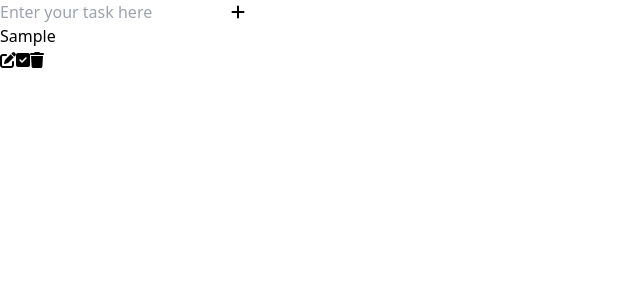
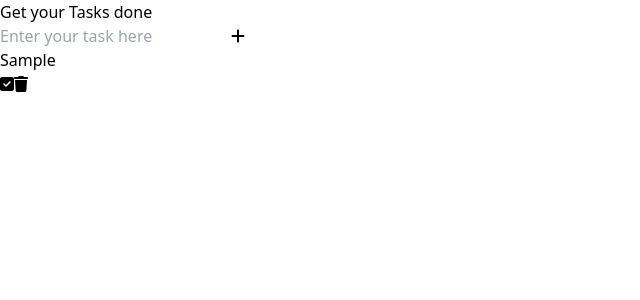
Before and after one commit to iomid23/ToDo-React, a React (Vite) app: page / in a window 1280 px wide. Both pictures are taken after typing "Sample" into the empty fields and a click on the button 238 px from the left and 12 px from the top of the page. Shown: the top 300 px of the page, without its empty margins (0-640 px from the left). Built offline with nearby package versions, Linux system fonts and the light colour scheme.

Commit message:
add final style

```diff
--- a/src/App.jsx
+++ b/src/App.jsx
@@ -3,7 +3,7 @@ import ToDoForm from "./components/ToDoForm";
 function App() {
   return (
     <>
-      <div className="bg-purple-100">
+      <div>
         <ToDoForm />
       </div>
     </>
--- a/src/components/ToDoForm.jsx
+++ b/src/components/ToDoForm.jsx
@@ -42,6 +42,9 @@ const ToDoForm = () => {
   return (
     <>
       <div className="p-4">
+        <h1 className="mt-4 flex justify-center pt-4 text-white text-2xl font-mono">
+          Get your Tasks done
+        </h1>
         <form className="mt-4 flex justify-center pt-4" onSubmit={addToDo}>
           <input
             type="text"
@@ -52,7 +55,7 @@ const ToDoForm = () => {
           />
           <button
             type="submit"
-            className="flex-no-shrink text-teal border-teal rounded border-2 bg-gray-500 p-2 hover:bg-purple-500 hover:text-white"
+            className="flex-no-shrink text-teal border-teal rounded border-2 bg-gray-100 p-2 hover:bg-purple-500 hover:text-white"
           >
             <i className="fa-solid fa-plus p-2"></i>
           </button>
@@ -61,7 +64,12 @@ const ToDoForm = () => {
           {toDos.map((toDo) => (
             <div
               key={toDo.id}
-              className="m-1 flex items-center justify-between rounded-sm bg-purple-50 p-4"
+              className={
+                toDo.isCompleted
+                  ? "m-1 flex items-center justify-between rounded-sm bg-emerald-200 p-4 shadow-lg"
+                  : "m-1 flex items-center justify-between rounded-sm bg-purple-50 p-4 shadow-lg"
+              }
+              // className="m-1 flex items-center justify-between rounded-sm bg-purple-50 p-4"
             >
               <input
                 className="bg-purple-50"
@@ -73,9 +81,7 @@ const ToDoForm = () => {
                 <span
                   className="cursor-pointer px-2 text-purple-500"
                   onClick={() => handleEdit(toDo.id)}
-                >
-                  <i className="fa-solid fa-pen-to-square"></i>
-                </span>
+                ></span>
                 <span
                   className="cursor-pointer px-2 text-green-500"
                   onClick={() => handleComplete(toDo.id)}
```
